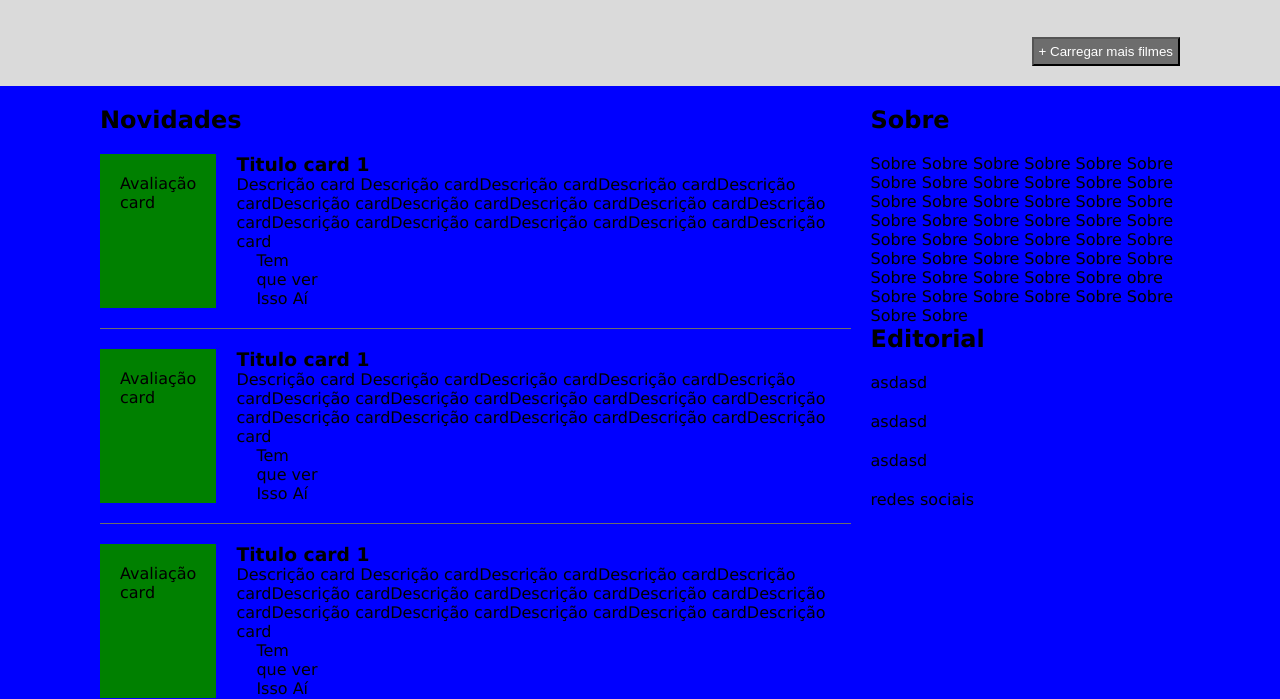
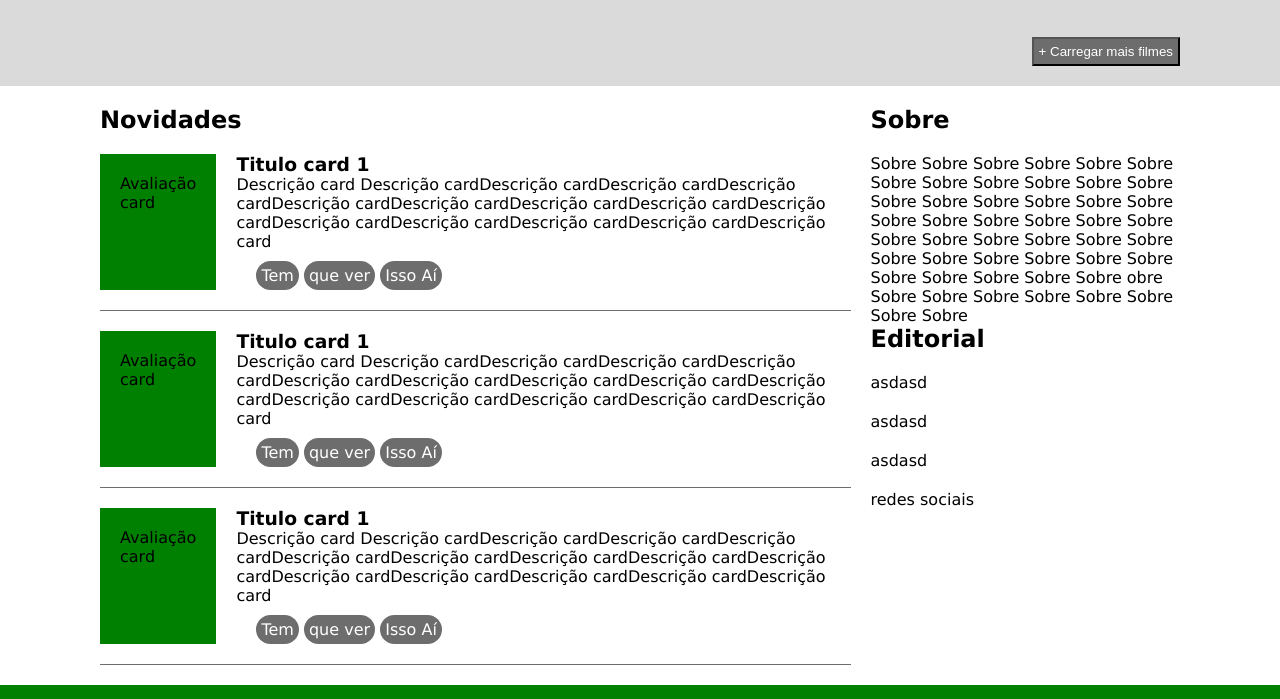
Before and after one commit to klayverxd/tecweb-trabalho01, a plain HTML site: page index.html in a window 1280 px wide. Shown: the part 1541-2240 px from the top of the page. Drawn offline with Linux system fonts and the light colour scheme.

Commit message:
id da tag

```diff
--- a/style.css
+++ b/style.css
@@ -130,6 +130,7 @@ footer{
 .novidades {
   display: flex;
   padding: 20px 100px;
+  background-color: white;
 }
 .avaliacao {
   display: flex;
@@ -149,3 +150,11 @@ footer{
 .sobre p{
   padding-top: 20px;
 }
+#algumaCoisa p{
+  display: inline-block;
+  background-color: #6d6d6d;
+  border-radius: 25px ;
+  padding: 5px;
+  margin-top: 10px;
+  color: #fff;
+}
```
